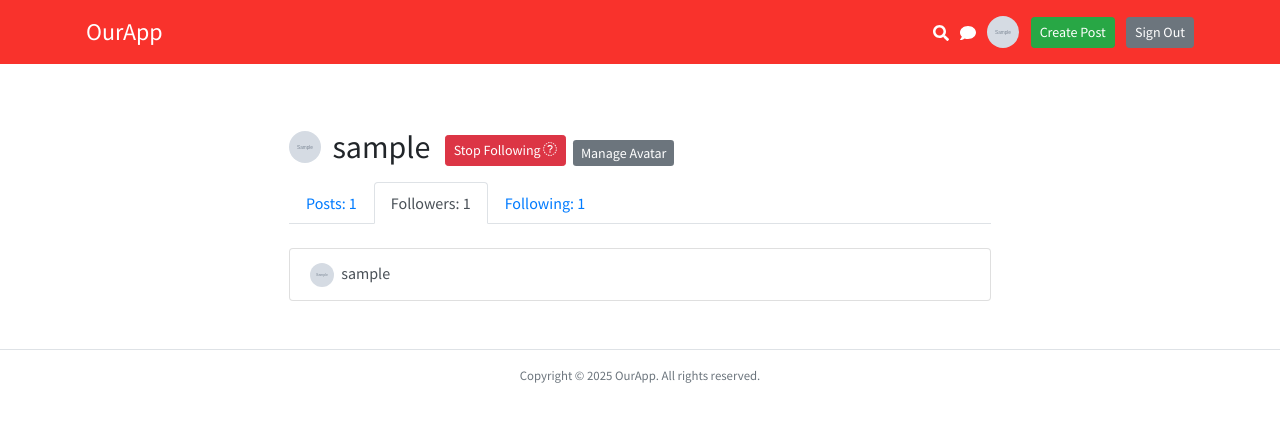
After one commit to junaidbinjaman/laravel-learning-lab, a Laravel app: a page that uses resources/views/profile-follower.blade.php in a window 1280 px wide. The commit adds this page. Shown: the top 422 px of the page. Run offline with Laravel 12, Linux system fonts and the light colour scheme; a user stored in the database is signed in; tables that the repository leaves empty hold one stand-in row (values such as "Sample post"); grey boxes marked "Sample" are stand-in pictures; parts of the project's set-up code (start-up, migrations or seed data) failed here and were passed over; some libraries are stand-ins or nearby versions.

Commit message:
feat: Following and foller section on the user's profile page is now completed.

```diff
--- a/app/Http/Controllers/UserController.php
+++ b/app/Http/Controllers/UserController.php
@@ -6,6 +6,7 @@ use App\Models\Follow;
 use App\Models\User;
 use Illuminate\Http\Request;
 use Illuminate\Support\Facades\Storage;
+use Illuminate\Support\Facades\View;
 use Illuminate\Validation\Rule;
 use Intervention\Image\Drivers\Gd\Driver;
 use Intervention\Image\ImageManager;
@@ -13,14 +14,15 @@ use Intervention\Image\ImageManager;
 class UserController extends Controller
 {
 
-    public function storeAvatar(Request $request) {
+    public function storeAvatar(Request $request)
+    {
         $request->validate([
             'avatar' => 'required|image|max:3000'
         ]);
 
         $user = auth()->user();
 
-        $filename = $user->id . "-". uniqid() . ".jpg";
+        $filename = $user->id . "-" . uniqid() . ".jpg";
 
         $manager = new ImageManager(new Driver());
         $image = $manager->read($request->file('avatar'));
@@ -39,11 +41,13 @@ class UserController extends Controller
         return back()->with('success', 'Congrats on the new avatar.');
     }
 
-    public function showAvatarForm() {
+    public function showAvatarForm()
+    {
         return view('avatar-form');
     }
 
-    public function profile(User $user) {
+    protected function getSharedData(User $user)
+    {
         $currentlyFollowing = 0;
         if (auth()->check()) {
             $currentlyFollowing = Follow::where([
@@ -52,7 +56,33 @@ class UserController extends Controller
             ])->count();
         }
 
-        return view('profile-posts', ['currentlyFollowing' => $currentlyFollowing, 'avatar' => $user->avatar,'username' => $user->username, 'posts' => $user->posts()->latest()->get(), 'postCount' => $user->posts()->count()]);
+        // Share the associative array directly, making it easier to access in views
+        View::share('sharedData', [
+            'currentlyFollowing' => $currentlyFollowing,
+            'avatar' => $user->avatar,
+            'username' => $user->username,
+            'postCount' => $user->posts()->count(),
+            'followerCount' => $user->followers()->count(),
+            'followingCount' => $user->followingTheseUsers()->count()
+        ]);
+    }
+
+    public function profile(User $user)
+    {
+        $this->getSharedData($user);
+        return view('profile-posts', ['posts' => $user->posts()->latest()->get(), 'postCount' => $user->posts()->count()]);
+    }
+
+    public function profileFollower(User $user)
+    {
+        $this->getSharedData($user);
+        return view('profile-follower', ['followers' => $user->followers()->latest()->get(), 'postCount' => $user->posts()->count()]);
+    }
+
+    public function profileFollowing(User $user)
+    {
+        $this->getSharedData($user);
+        return view('profile-following', ['following' => $user->followingTheseUsers()->latest()->get(), 'postCount' => $user->posts()->count()]);
     }
 
     public function logout()
@@ -70,7 +100,8 @@ class UserController extends Controller
         }
     }
 
-    public function login(Request $request) {
+    public function login(Request $request)
+    {
         $incomingFields = $request->validate([
             'loginusername' => 'required',
             'loginpassword' => 'required'
@@ -84,7 +115,8 @@ class UserController extends Controller
         }
     }
 
-    public function register(Request $request) {
+    public function register(Request $request)
+    {
         $incomingFields = $request->validate([
             'username' => ['required', 'min:3', 'max:20', Rule::unique('users', 'username')],
             'email' => ['required', 'email', Rule::unique('users', 'email')],
--- a/app/Models/Follow.php
+++ b/app/Models/Follow.php
@@ -6,5 +6,13 @@ use Illuminate\Database\Eloquent\Model;
 
 class Follow extends Model
 {
-    //
+    public function userDoingTheFollowing()
+    {
+        return $this->belongsTo(User::class, 'user_id');
+    }
+
+    public function userBeingFollowed()
+    {
+        return $this->belongsTo(User::class, 'followeduser');
+    }
 }
--- a/app/Models/User.php
+++ b/app/Models/User.php
@@ -54,6 +54,16 @@ class User extends Authenticatable
         ];
     }
 
+    public function followers()
+    {
+        return $this->hasMany(Follow::class, 'followeduser', 'id');
+    }
+
+    public function followingTheseUsers()
+    {
+        return $this->hasMany(Follow::class, 'user_id');
+    }
+
     public function posts()
     {
     return $this->hasMany(Post::class, 'user_id');
--- /dev/null
+++ b/resources/views/components/profile.blade.php
@@ -0,0 +1,41 @@
+<x-layout>
+    <div class="container py-md-5 container--narrow">
+        <h2>
+            <img class="avatar-small" src="{{$sharedData['avatar']}}"/> {{$sharedData['username']}}
+            @auth()
+                @if(!$sharedData['currentlyFollowing'] AND auth()->user()->username != $sharedData['username'])
+                    <form class="ml-2 d-inline" action="/create-follow/{{$sharedData['username']}}" method="POST">
+                        @csrf
+                        <button class="btn btn-primary btn-sm">Follow <i class="fas fa-user-plus"></i></button>
+                    </form>
+                @endif
+
+                @if($sharedData['currentlyFollowing'])
+                    <form class="ml-2 d-inline" action="/remove-follow/{{$sharedData['username']}}" method="POST">
+                        @csrf
+                        <button class="btn btn-danger btn-sm">Stop Following <i class="fas fa-user-items"></i></button>
+                    </form>
+                @endif
+
+                @if(auth()->user()->username === $sharedData['username'])
+                    <a href="/manage-avatar" class="border-t-neutral-50 btn-secondary btn-sm">Manage Avatar</a>
+                @endif
+            @endauth
+        </h2>
+
+        <div class="profile-nav nav nav-tabs pt-2 mb-4">
+            <a href="/profile/{{$sharedData['username']}}"
+               class="profile-nav-link nav-item nav-link {{Request::segment(3) == '' ? 'active' : ''}}">Posts: {{$sharedData['postCount']}}</a>
+            <a href="/profile/{{$sharedData['username']}}/followers"
+               class="profile-nav-link nav-item nav-link {{Request::segment(3) === 'followers' ? 'active' : ''}}">Followers:
+                {{$sharedData['followerCount']}}</a>
+            <a href="/profile/{{$sharedData['username']}}/following"
+               class="profile-nav-link nav-item nav-link {{Request::segment(3) === 'following' ? 'active' : ''}}">Following:
+                {{$sharedData['followingCount']}}</a>
+        </div>
+
+        <div class="profile-slot-content">
+            {{$slot}}
+        </div>
+    </div>
+</x-layout>
--- /dev/null
+++ b/resources/views/profile-follower.blade.php
@@ -0,0 +1,10 @@
+<x-profile :sharedData="$sharedData">
+    <div class="list-group">
+        @foreach($followers as $follow)
+            <a href="/profile/{{$follow->userDoingTheFollowing->username}}" class="list-group-item list-group-item-action">
+                <img class="avatar-tiny" src="{{$follow->userDoingTheFollowing->avatar}}"/>
+                {{$follow->userDoingTheFollowing->username}}
+            </a>
+        @endforeach
+    </div>
+</x-profile>
--- a/routes/web.php
+++ b/routes/web.php
@@ -32,3 +32,5 @@ Route::put('/post/{post}', [PostController::class, 'actuallyUpdate'])->middlewar
 
 // Profile related routes
 Route::get('/profile/{user:username}', [UserController::class, 'profile']);
+Route::get('/profile/{user:username}/followers', [UserController::class, 'profileFollower']);
+Route::get('/profile/{user:username}/following', [UserController::class, 'profileFollowing']);
```
Also changed, not shown: resources/views/profile-following.blade.php (added, +10 -0 lines), resources/views/profile-posts.blade.php (+2 -33 lines).
